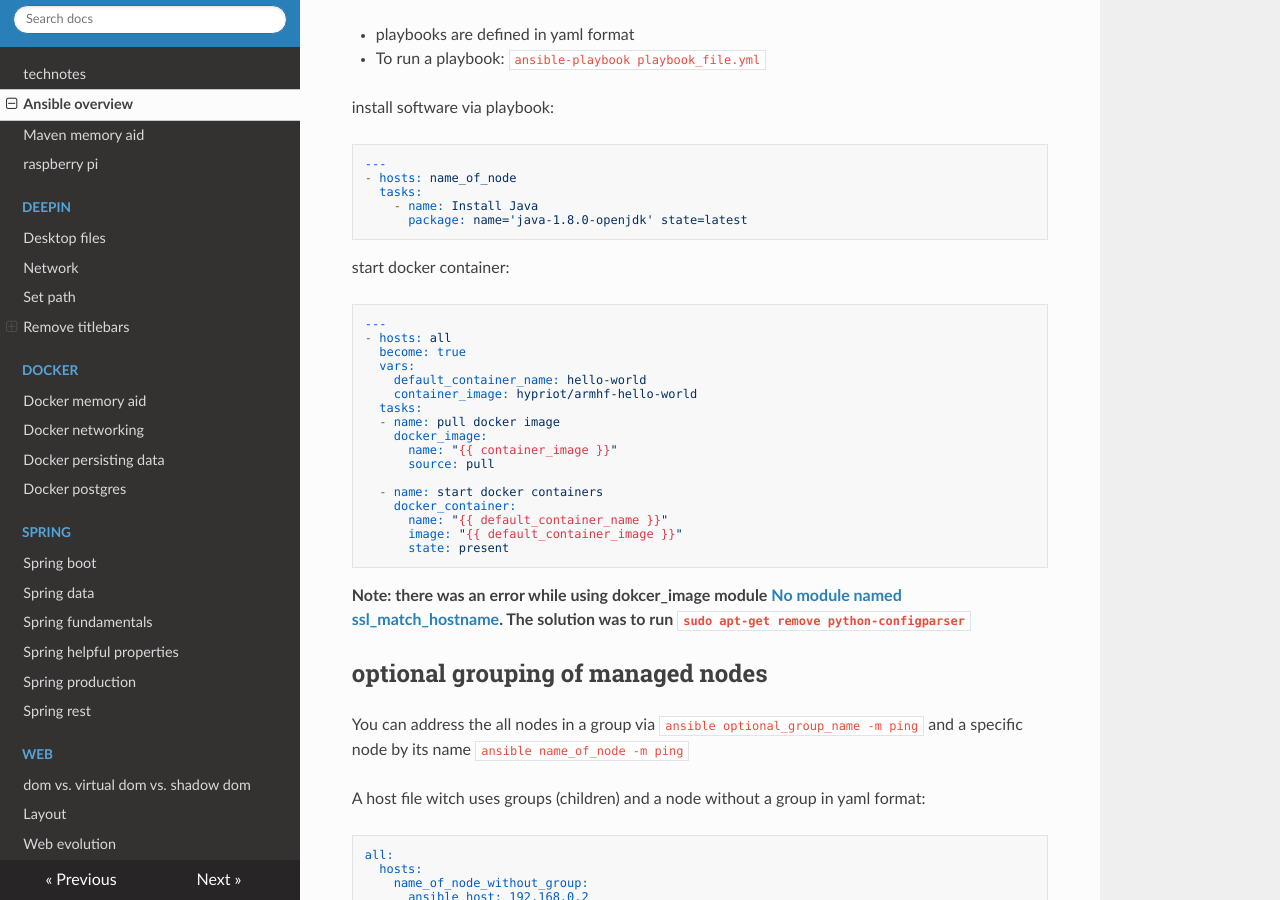
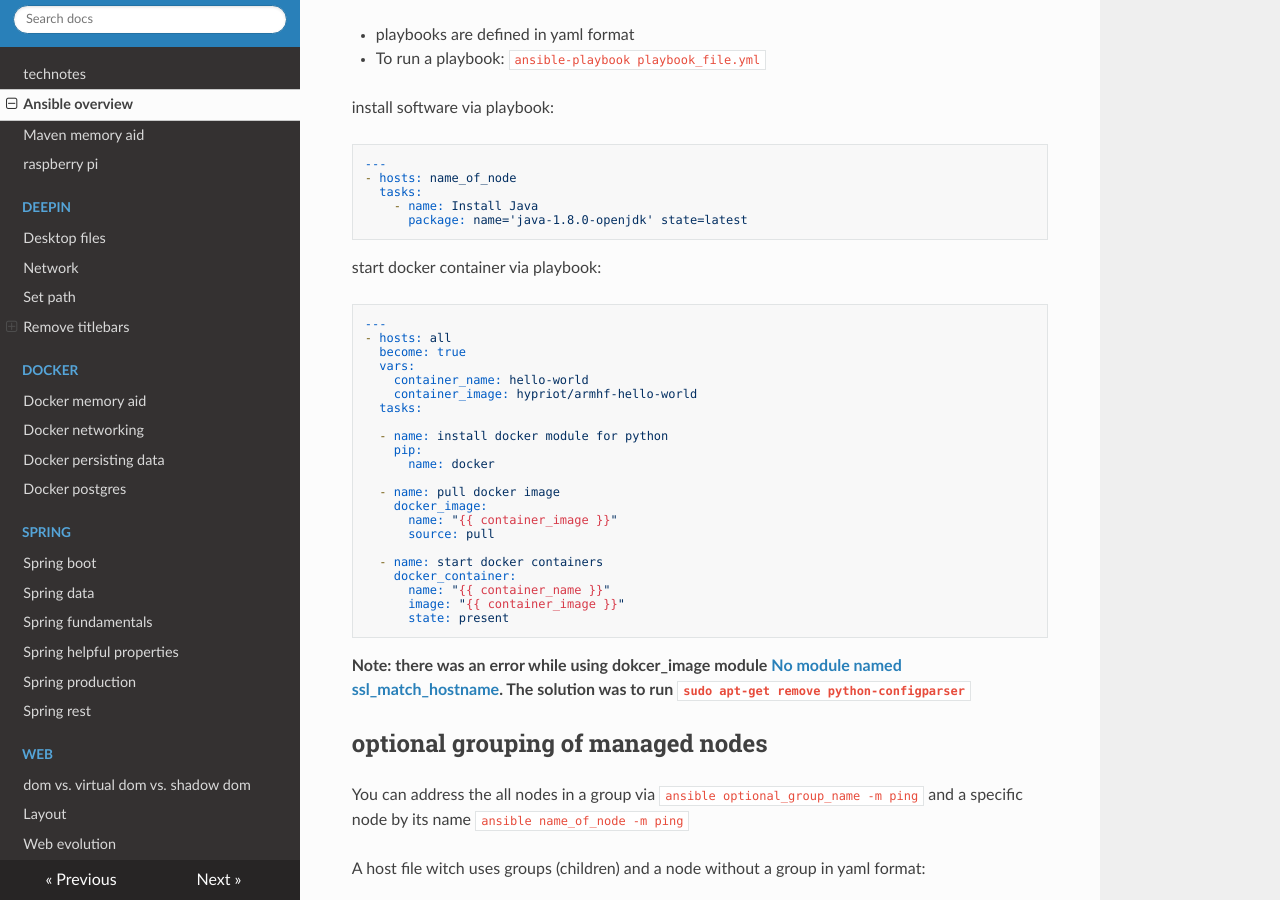
Before and after one commit to organicaudio/useful-code-snippets2, an MkDocs documentation site: the page built from docs/ansible-overview.md, in a window 1280 px wide and 900 px high, scrolled down 1898 px. Built offline with MkDocs 1.6.1, drawn with Linux system fonts in a browser that asks for light colours; nearby versions of some CDN libraries.

Commit message:
working docker playbook example

````diff
--- a/docs/ansible-overview.md
+++ b/docs/ansible-overview.md
@@ -95,16 +95,21 @@ install software via playbook:
       package: name='java-1.8.0-openjdk' state=latest
 ```
 
-start docker container:
+start docker container via playbook:
 
 ```yml
 ---
 - hosts: all
   become: true
   vars:
-    default_container_name: hello-world
+    container_name: hello-world
     container_image: hypriot/armhf-hello-world
   tasks:
+
+  - name: install docker module for python
+    pip:
+      name: docker
+
   - name: pull docker image
     docker_image:
       name: "{{ container_image }}"
@@ -112,8 +117,8 @@ start docker container:
 
   - name: start docker containers
     docker_container:
-      name: "{{ default_container_name }}"
-      image: "{{ default_container_image }}"
+      name: "{{ container_name }}"
+      image: "{{ container_image }}"
       state: present
 ```
 
````
